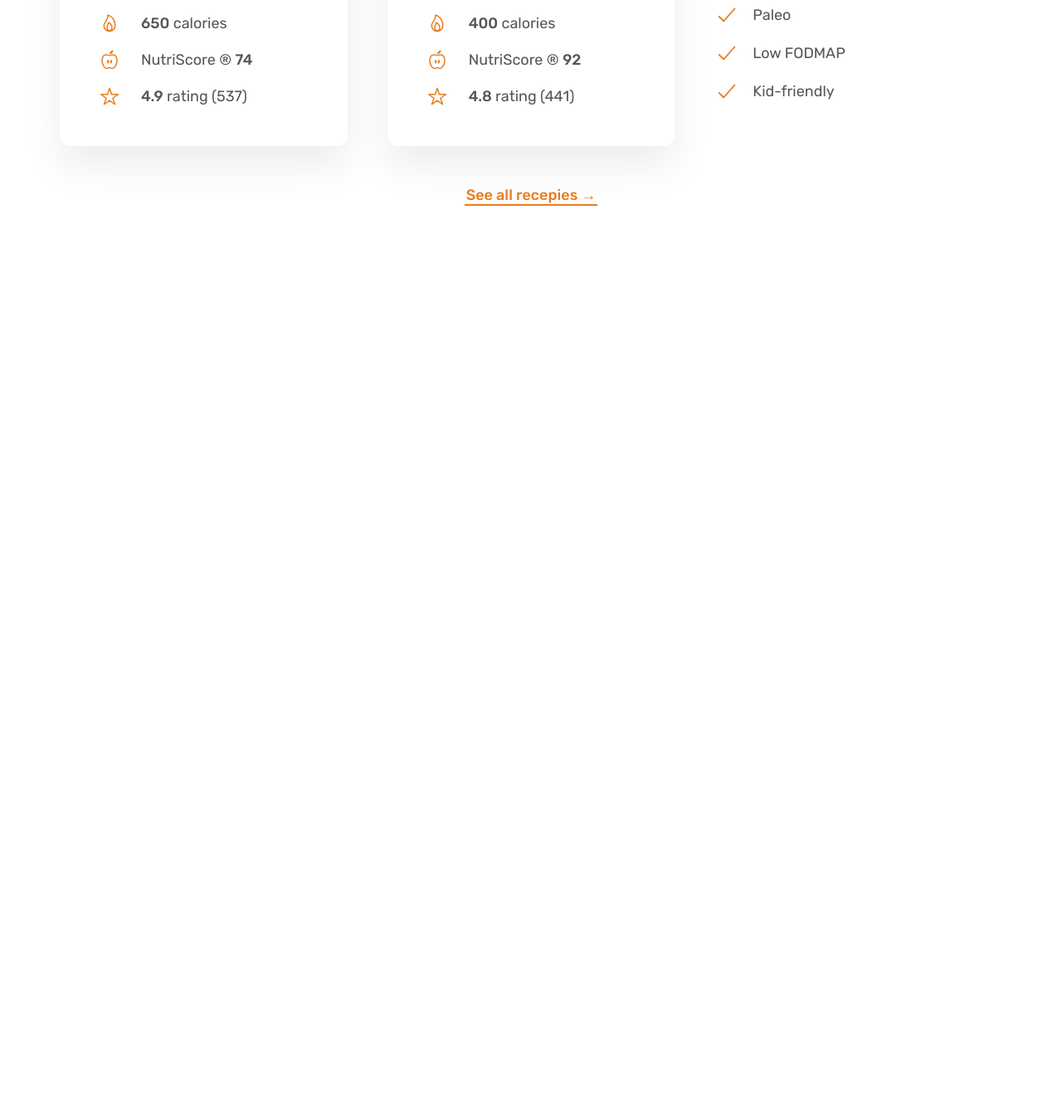
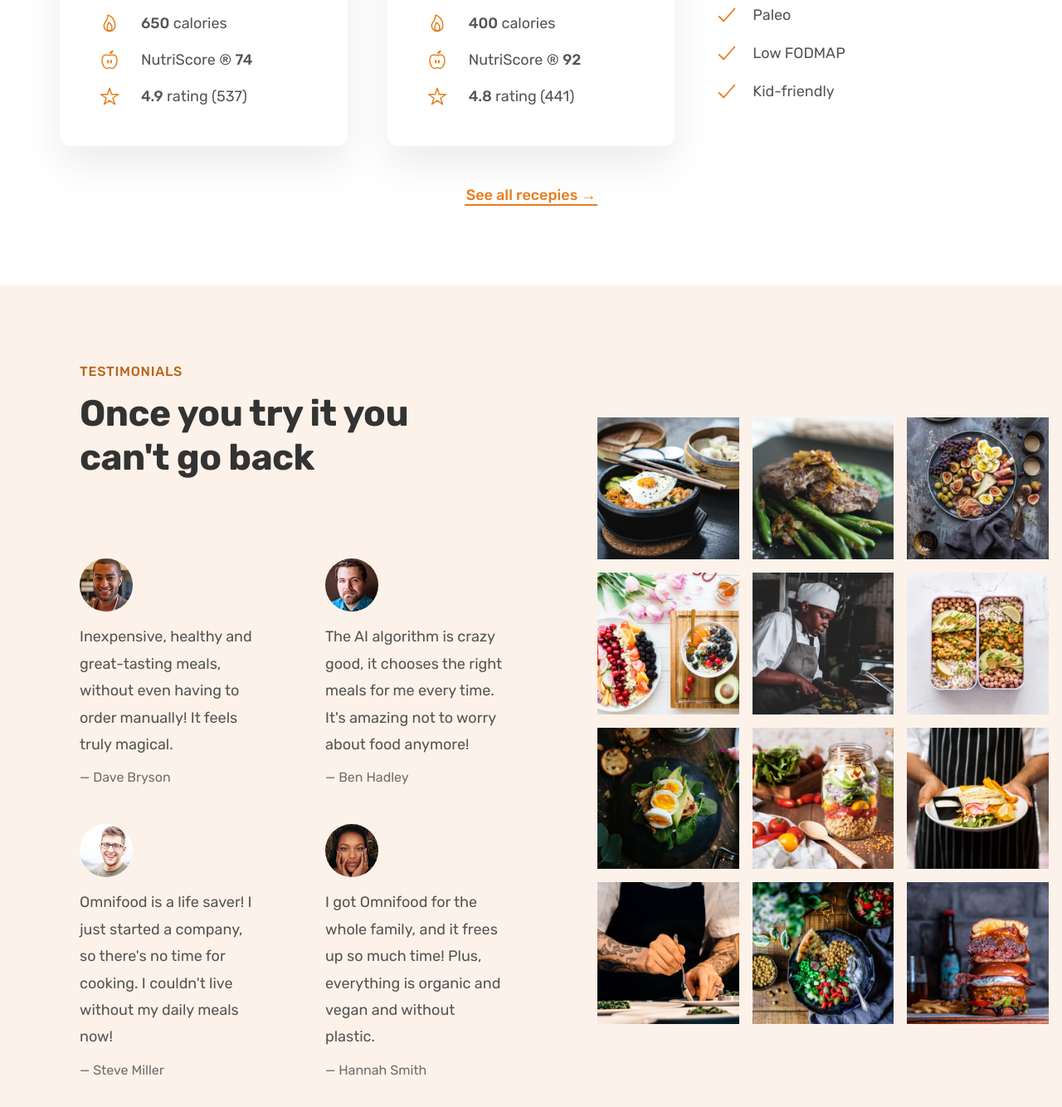
Before and after one commit to Saurav-98/OmniFoods-Website, a plain HTML site: page index.html in a window 1280 px wide. Shown: the part 3228-4562 px from the top of the page at 83% size. Before the commit the page ends 3572 px from the top, so only its background shows below. Drawn offline with nearby package versions, Linux system fonts and the light colour scheme.

Commit message:
built testimonial and gallery

```diff
--- a/index.html
+++ b/index.html
@@ -296,6 +296,138 @@
           <a href="#" class="link">See all recepies &rarr;</a>
         </div>
       </section>
+
+      <section class="section-testimonials">
+        <div class="testimonials-container">
+          <span class="subheading">Testimonials</span>
+          <h2 class="heading-secondary">Once you try it you can't go back</h2>
+
+          <div class="testimonials">
+            <figure class="testimonial">
+              <img
+                src="./assets/img/customers/dave.jpg"
+                class="testimonial-img"
+                alt="customer photo"
+              />
+              <blockquote class="testimonial-text">
+                Inexpensive, healthy and great-tasting meals, without even
+                having to order manually! It feels truly magical.
+              </blockquote>
+              <p class="testimonial-name">&mdash; Dave Bryson</p>
+            </figure>
+            <figure class="testimonial">
+              <img
+                src="./assets/img/customers/ben.jpg"
+                class="testimonial-img"
+                alt="customer photo"
+              />
+              <blockquote class="testimonial-text">
+                The AI algorithm is crazy good, it chooses the right meals for
+                me every time. It's amazing not to worry about food anymore!
+              </blockquote>
+              <p class="testimonial-name">&mdash; Ben Hadley</p>
+            </figure>
+            <figure class="testimonial">
+              <img
+                src="./assets/img/customers/steve.jpg"
+                class="testimonial-img"
+                alt="customer photo"
+              />
+              <blockquote class="testimonial-text">
+                Omnifood is a life saver! I just started a company, so there's
+                no time for cooking. I couldn't live without my daily meals now!
+              </blockquote>
+              <p class="testimonial-name">&mdash; Steve Miller</p>
+            </figure>
+            <figure class="testimonial">
+              <img
+                src="./assets/img/customers/hannah.jpg"
+                class="testimonial-img"
+                alt="customer photo"
+              />
+              <blockquote class="testimonial-text">
+                I got Omnifood for the whole family, and it frees up so much
+                time! Plus, everything is organic and vegan and without plastic.
+              </blockquote>
+              <p class="testimonial-name">&mdash; Hannah Smith</p>
+            </figure>
+          </div>
+        </div>
+        <div class="gallery">
+          <figure class="gallery-item">
+            <img
+              src="./assets/img/gallery/gallery-1.jpg"
+              alt="photo of beautifully arranged food"
+            />
+          </figure>
+          <figure class="gallery-item">
+            <img
+              src="./assets/img/gallery/gallery-2.jpg"
+              alt="photo of beautifully arranged food"
+            />
+          </figure>
+          <figure class="gallery-item">
+            <img
+              src="./assets/img/gallery/gallery-3.jpg"
+              alt="photo of beautifully arranged food"
+            />
+          </figure>
+          <figure class="gallery-item">
+            <img
+              src="./assets/img/gallery/gallery-4.jpg"
+              alt="photo of beautifully arranged food"
+            />
+          </figure>
+          <figure class="gallery-item">
+            <img
+              src="./assets/img/gallery/gallery-5.jpg"
+              alt="photo of beautifully arranged food"
+            />
+          </figure>
+          <figure class="gallery-item">
+            <img
+              src="./assets/img/gallery/gallery-6.jpg"
+              alt="photo of beautifully arranged food"
+            />
+          </figure>
+          <figure class="gallery-item">
+            <img
+              src="./assets/img/gallery/gallery-7.jpg"
+              alt="photo of beautifully arranged food"
+            />
+          </figure>
+          <figure class="gallery-item">
+            <img
+              src="./assets/img/gallery/gallery-8.jpg"
+              alt="photo of beautifully arranged food"
+            />
+          </figure>
+          <figure class="gallery-item">
+            <img
+              src="./assets/img/gallery/gallery-9.jpg"
+              alt="photo of beautifully arranged food"
+            />
+          </figure>
+          <figure class="gallery-item">
+            <img
+              src="./assets/img/gallery/gallery-10.jpg"
+              alt="photo of beautifully arranged food"
+            />
+          </figure>
+          <figure class="gallery-item">
+            <img
+              src="./assets/img/gallery/gallery-11.jpg"
+              alt="photo of beautifully arranged food"
+            />
+          </figure>
+          <figure class="gallery-item">
+            <img
+              src="./assets/img/gallery/gallery-12.jpg"
+              alt="photo of beautifully arranged food"
+            />
+          </figure>
+        </div>
+      </section>
     </main>
 
     <!-- Ion Icons JS -->
--- a/omnifoods-styles/styles.css
+++ b/omnifoods-styles/styles.css
@@ -293,3 +293,58 @@
   font-size: 1.8rem;
   text-align: center;
 }
+
+/****************************************/
+/* TESTIMONIALS SECTION */
+/****************************************/
+
+.section-testimonials {
+  background-color: var(--tint-1);
+  display: grid;
+  grid-template-columns: 55fr 45fr;
+  align-items: center;
+}
+.testimonials-container {
+  padding: 9.6rem;
+  /* padding-left: 0; */
+}
+.testimonials {
+  display: grid;
+  grid-template-columns: repeat(2, 1fr);
+  row-gap: 4.8rem;
+  column-gap: 8rem;
+}
+
+.testimonial-img {
+  width: 6.4rem;
+  border-radius: 50%;
+  margin-bottom: 1.2rem;
+}
+
+.testimonial-text {
+  font-size: 1.8rem;
+  line-height: 1.8;
+  margin-bottom: 1.6rem;
+}
+.testimonial-name {
+  font-size: 1.6rem;
+  color: #6f6f6f;
+}
+
+.gallery {
+  display: grid;
+  padding: 1.6rem;
+  grid-template-columns: repeat(3, 1fr);
+  gap: 1.6rem;
+}
+.gallery-item {
+  overflow: hidden;
+}
+.gallery-item img {
+  display: block;
+  width: 100%;
+  transition: all 0.8s ease-in;
+}
+.gallery-item img:hover {
+  transform: scale(1.2);
+}
```
